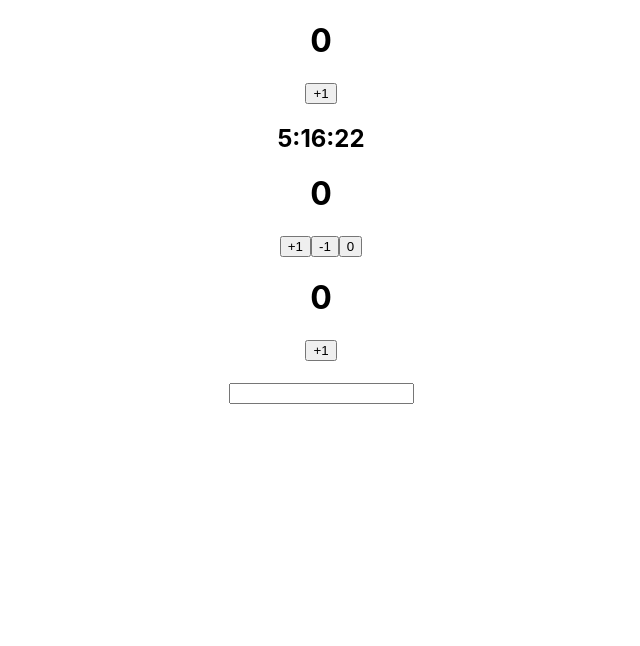
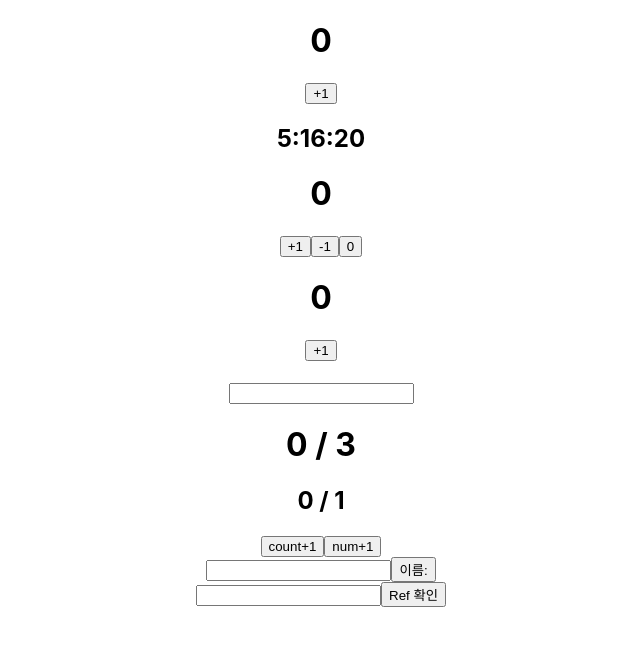
Before and after one commit to sjerry-kim/-Study-Academy_React, a React (Create React App) app in the folder react-hook/: page / in a window 1280 px wide. Shown: the top 646 px of the page, without its empty margins (319-959 px from the left). Built offline with nearby package versions, Linux system fonts and the light colour scheme.

Commit message:
221019_3rd_Commit

```diff
--- a/react-hook/src/App.js
+++ b/react-hook/src/App.js
@@ -1,12 +1,18 @@
 import './App.css';
 import StateEffectHookComp from './components/StateEffectHookComp';
 import ReducerComp from './components/ReducerComp';
+import UseMemoComp from './components/UseMemoComp';
+import CallbackComp from './components/CallbackComp';
+import RefComp from './components/RefComp';
 
 function App() {
   return (
     <div className="App">
       <StateEffectHookComp />
       <ReducerComp />
+      <UseMemoComp />
+      <CallbackComp />
+      <RefComp />
     </div>
   );
 }
--- /dev/null
+++ b/react-hook/src/components/CallbackComp.jsx
@@ -0,0 +1,30 @@
+import { useCallback } from "react";
+import { useState } from "react";
+
+const CallbackComp = () => {
+  // useCallback : 함수를 기록해서 쓰는 hook
+  // 두 번째 인자[] : 두번째 인자 값이 바뀔때만, 함수를 새로 생성해서 사용
+  const [name, setName] = useState("");
+  const [count, setCount] = useState(1);
+
+  // 익명함수의 특징 : 한 번 쓰고 사라진다
+  // function 함수이름 (){}, const 함수이름 = ()=>{} : 함수 이름을 통해 여러번 꺼내 쓸 수 있음
+
+  const changeName = useCallback(()=>{setName("홍길동")}, [name])
+
+  // []의 인자값이 변경될 때, 안의 콜백함수가 새로 만들어져서 사용될 수 있음
+  const onchange = useCallback((e)=>{
+    console.log(count);
+    setName(e.target.value)
+    setCount(count+1)
+  }, []) // 두번째 인자값을 넣어줌으로써 count값을 기억하게 됨
+
+  return (
+    <div>
+      <input type="text" onChange={onchange} />
+      <button onClick={changeName}>이름:{name}</button>
+    </div>
+  );
+}
+
+export default CallbackComp;
--- /dev/null
+++ b/react-hook/src/components/RefComp.jsx
@@ -0,0 +1,20 @@
+import { useRef } from "react";
+
+const RefComp = () => {
+  // 사용하는 방식은 클래스 컴포넌트의 React.createRef와 동일
+  // 요소를 DOM 객체로 가져와 사용
+  const inputRef = useRef(null); // 처음에는 빈값을 넣어줌
+  return (
+    <div>
+      <input type="text" ref={inputRef} />
+      <button onClick={()=>{
+        console.log(inputRef)
+        inputRef.current.style.backgroundColor = "pink"; // 접근 시 current로 접근
+      }}>
+        Ref 확인
+      </button>
+    </div>
+  );
+}
+
+export default RefComp;
--- /dev/null
+++ b/react-hook/src/components/UseMemoComp.jsx
@@ -0,0 +1,40 @@
+import { useMemo, useState } from "react";
+
+const UseMemoComp = () => {
+  const [count, setCount] = useState(0);
+  const [num, setNum] = useState(1);
+
+  // useMemo : 함수의 return된 값을 계속 사용한다
+  // []  두 번째 인자 : 두 번째 들어온 인자값이 바뀌었을 때, 함수를 실행한다
+  // state, props 값임
+
+  // return값이 있는 함수 : return의 {}에서 내용을 출력할 수 있다
+  // 함수는 update 할 때마다 랜더하여 사용한다
+  const doubleCount = ()=> {
+    console.log("doubleCount")
+    return count*2
+  };
+
+  // useMemo를 통해서, 작성한 함수가 특정 값에만 실행되어 return된다
+  // 그 값이 아닐 경우 함수는 실행되지 않는다
+  // 즉 리턴값을 변수에 담는겨
+  const memoCount = useMemo(()=>doubleCount(),[count])
+  const memoNum = useMemo(()=>{
+    console.log("memoNum")
+    return num*3
+  },[num])
+
+  return (
+    <div>
+      {/* {} 통해서 함수의 결과값을 출력할 수 있다 */}
+      {/* useMemo를 통해서 사용해줄 때, ()없이 적어준다 */}
+      <h1>{memoCount} / {memoNum}</h1>
+      {/* useMemo를 통해서 memoNum을 만드세요 : num값을 3배로 출력하는 함수 */}
+      <h2>{count} / {num}</h2>
+      <button onClick={()=>{setCount(count+1)}}> count+1</button>
+      <button onClick={()=>{setNum(num+1)}}> num+1</button>
+    </div>
+  );
+}
+
+export default UseMemoComp;
```
